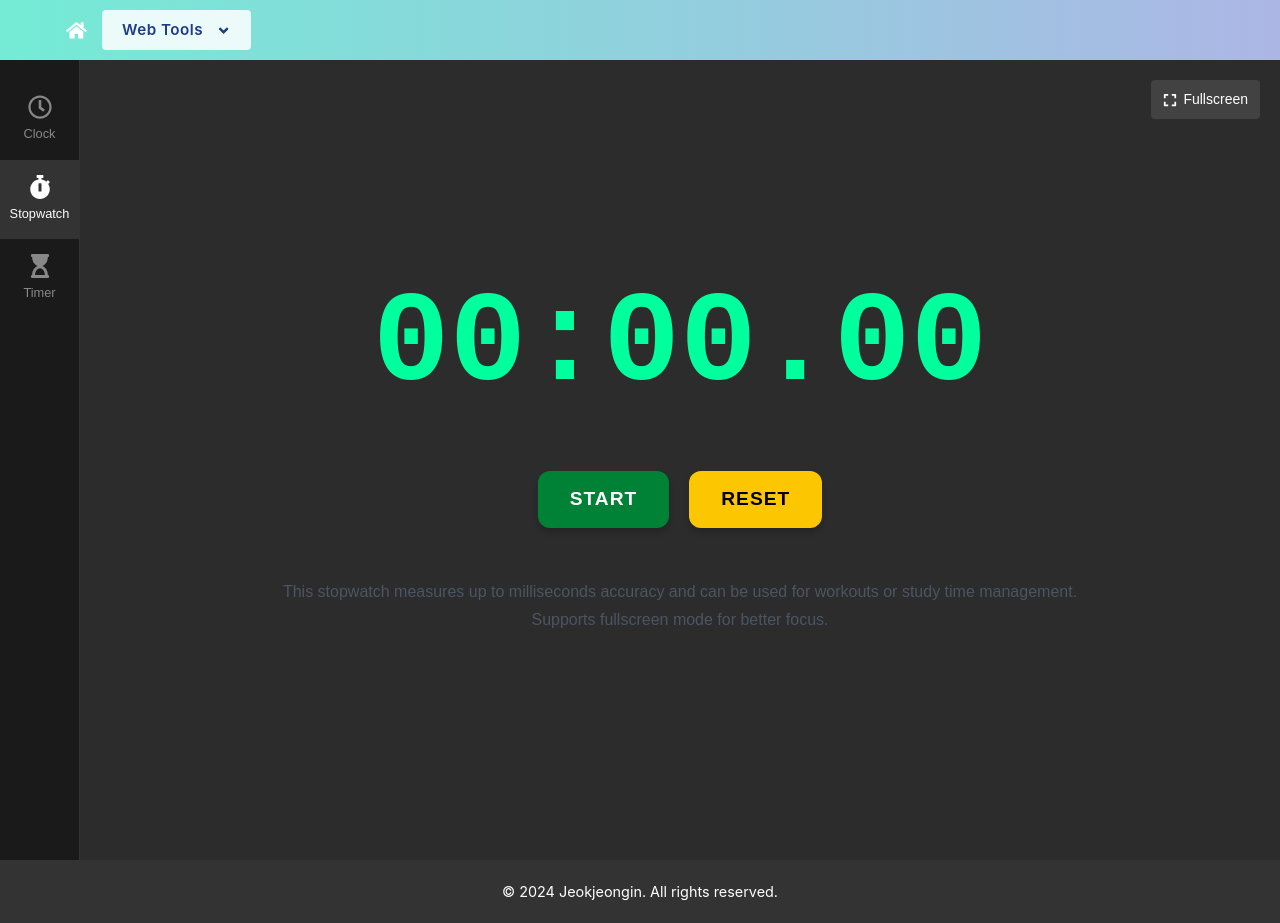
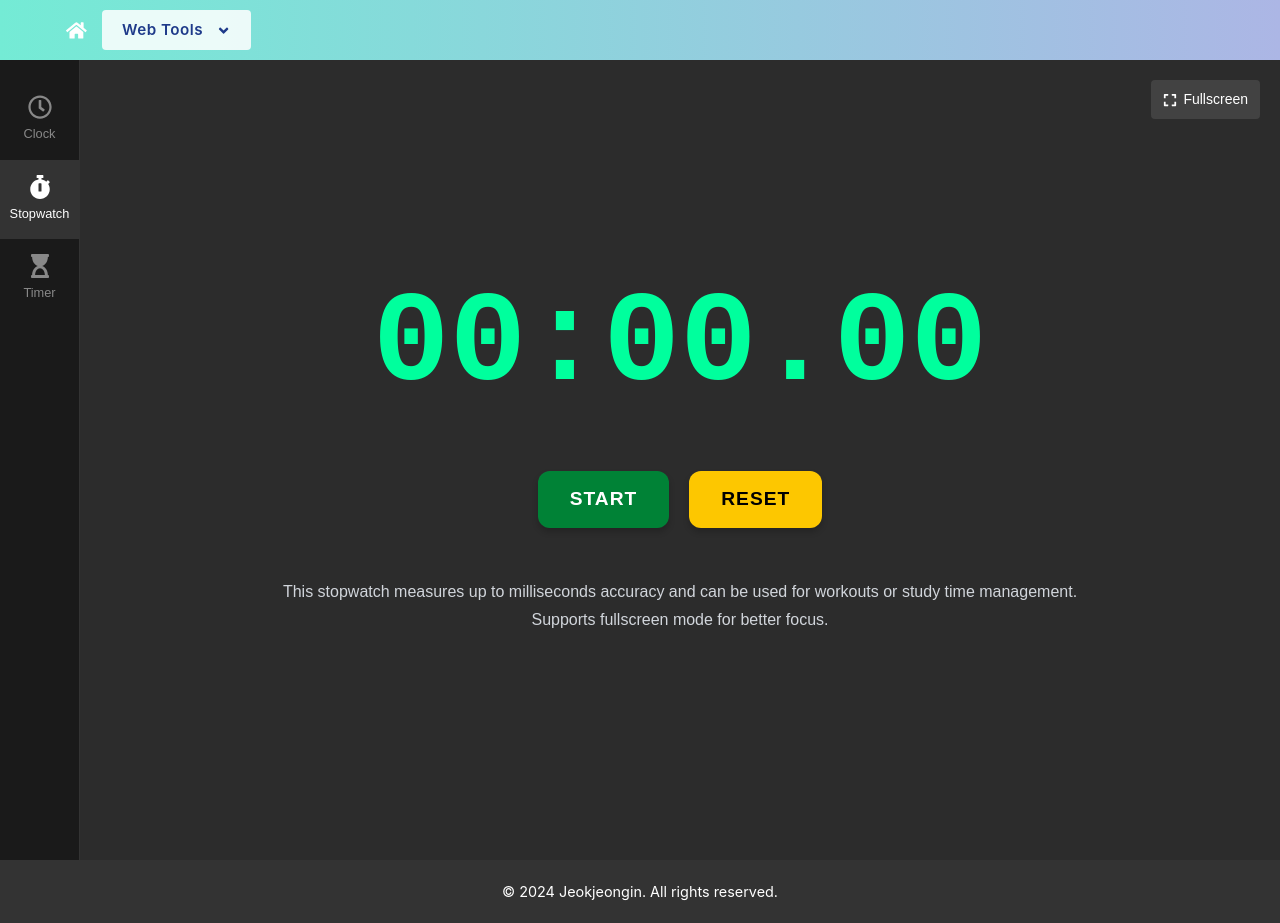
Before and after one commit to teck-tani/dev-program, a Next.js app: page /en/clock/stopwatch in a window 1280 px wide. Built offline with nearby package versions, Linux system fonts and the light colour scheme.

Commit message:
스톱워치 seo 최적화

```diff
--- a/src/app/[locale]/clock/stopwatch/page.tsx
+++ b/src/app/[locale]/clock/stopwatch/page.tsx
@@ -44,7 +44,7 @@ export default function StopwatchPage() {
             <StopwatchWrapper />
 
             {/* 페이지 하단에 SEO용 설명 텍스트 추가 */}
-            <section style={{ marginTop: '50px', color: '#4b5563', fontSize: '0.9rem', textAlign: 'center', maxWidth: '800px', margin: '50px auto 0' }}>
+            <section style={{ marginTop: '50px', color: '#d1d5db', fontSize: '0.9rem', textAlign: 'center', maxWidth: '800px', margin: '50px auto 0' }}>
                 <p>{t('seo.desc')}</p>
             </section>
         </main>
```
